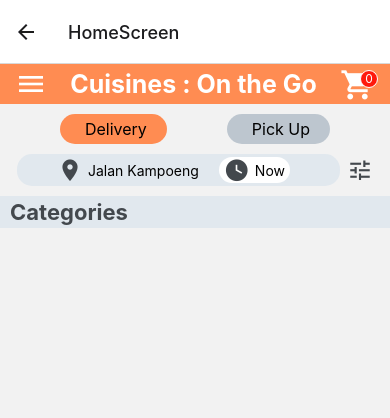
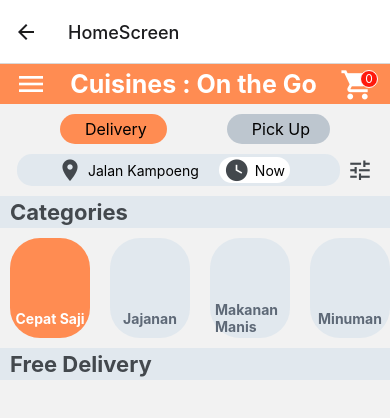
Before and after one commit to BobbyJulianAkbar/cuisines-on-the-go, a React Native app: screen /HomeScreen in a window 390 px wide. Shown: the top 418 px of the page. Built offline with nearby package versions, Linux system fonts and the light colour scheme.

Commit message:
Update 6

```diff
--- /dev/null
+++ b/source/global/Data.js
@@ -0,0 +1,9 @@
+export const filterData = [
+    {name : "Cepat Saji", id : "0"},
+    {name : "Jajanan", id : "1"},
+    {name : "Makanan Manis", id : "2"},
+    {name : "Minuman", id : "3"},
+    {name : "Aneka Nasi", id : "4"},
+    {name : "Asia", id : "5"},
+    {name : "Barat", id : "6"},
+];
--- a/source/screen/HomeScreen.js
+++ b/source/screen/HomeScreen.js
@@ -1,11 +1,13 @@
 import React, {useState} from "react";
-import { View, Text, StyleSheet, TouchableOpacity, ScrollView } from "react-native";
+import { View, Text, StyleSheet, TouchableOpacity, ScrollView, FlatList, Pressable, Image } from "react-native";
 import { Icon } from "react-native-elements";
 import HomeHeader from "../component/HomeHeader";
 import { colors, parameters } from "../global/styles";
+import {filterData} from '../global/Data'
 
 export default function HomeScreen(){
     const [delivery, setDelivery] = useState(true)
+    const [indexCheck, setindexCheck] = useState("0")
     return(
         <View style = {styles.container}>
             <HomeHeader/>
@@ -56,6 +58,31 @@ export default function HomeScreen(){
                 </View>
                 <View style = {styles.headerTextView}>
                     <Text style = {styles.headerText}>Categories</Text>
+                </View>
+                <View>
+                    <FlatList
+                        horizontal = {true}
+                        showsHorizontalScrollIndicator = {false}
+                        data = {filterData}
+                        keyExtractor = {(item) => item.id}
+                        extraData = {indexCheck}
+                        renderItem = {({item, index}) => (
+                            <Pressable onPress = {() => {setindexCheck(item.id)}}>
+                                <View style = {indexCheck === item.id ? {...styles.smallCardSelected} : {...styles.smallCard}}>
+                                    <Image
+                                        style = {{height : 60, width : 60, borderRadius : 30}}
+                                        source = {item.image}
+                                    />
+                                    <View>
+                                        <Text style = {indexCheck === item.id ? {...styles.smallCardTextSelected} : {...styles.smallCardText}}>{item.name}</Text>
+                                    </View>
+                                </View>
+                            </Pressable>
+                        )}
+                    />
+                </View>
+                <View style = {styles.headerTextView}>
+                    <Text style = {styles.headerText}>Free Delivery</Text>
                 </View>
             </ScrollView>
         </View>
@@ -115,5 +142,37 @@ const styles = StyleSheet.create({
     headerTextView : {
         backgroundColor : colors.grey5,
         paddingVertical : 3,
+    },
+
+    smallCard : {
+        borderRadius : 30,
+        backgroundColor : colors.grey5,
+        justifyContent : "center",
+        alignItems : "center",
+        padding : 5,
+        width : 80,
+        margin : 10,
+        height : 100
+    },
+
+    smallCardSelected : {
+        borderRadius : 30,
+        backgroundColor : colors.buttons,
+        justifyContent : "center",
+        alignItems : "center",
+        padding : 5,
+        width : 80,
+        margin : 10,
+        height : 100
+    },
+
+    smallCardTextSelected : {
+        fontWeight : "bold",
+        color : colors.cardbackground,
+    },
+
+    smallCardText : {
+        fontWeight : "bold",
+        color : colors.grey2,
     }
 })
```
